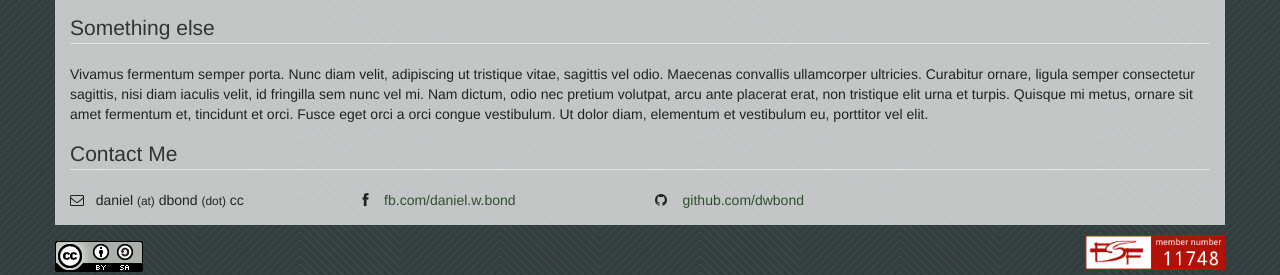
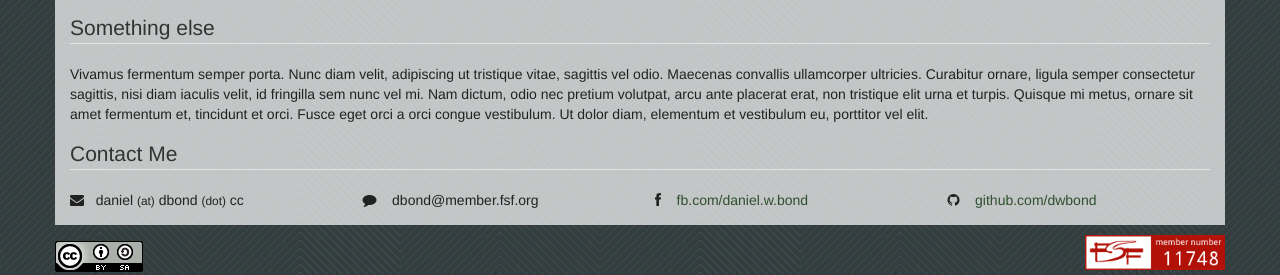
Before and after one commit to dwbond/dbondcc, a Flask app: page / in a window 1280 px wide. Shown: the part 564-839 px from the top of the page. Run offline with Flask 2, Linux system fonts and the light colour scheme.

Commit message:
added chat, black icons

```diff
--- a/dbondcc/website/templates/index.html
+++ b/dbondcc/website/templates/index.html
@@ -72,8 +72,14 @@
       </div>
 
       <div class="col-md-3">
-        <i class="fa fa-envelope-o"></i>
+        <i class="fa fa-envelope"></i>
         &nbsp;&nbsp;daniel <small>(at)</small> dbond <small>(dot)</small> cc
+      </div>
+
+      <div class="col-md-3">
+        <i class="fa fa-comment"></i>
+        &nbsp;&nbsp;
+        dbond@member.fsf.org
       </div>
 
       <div class="col-md-3">
```
